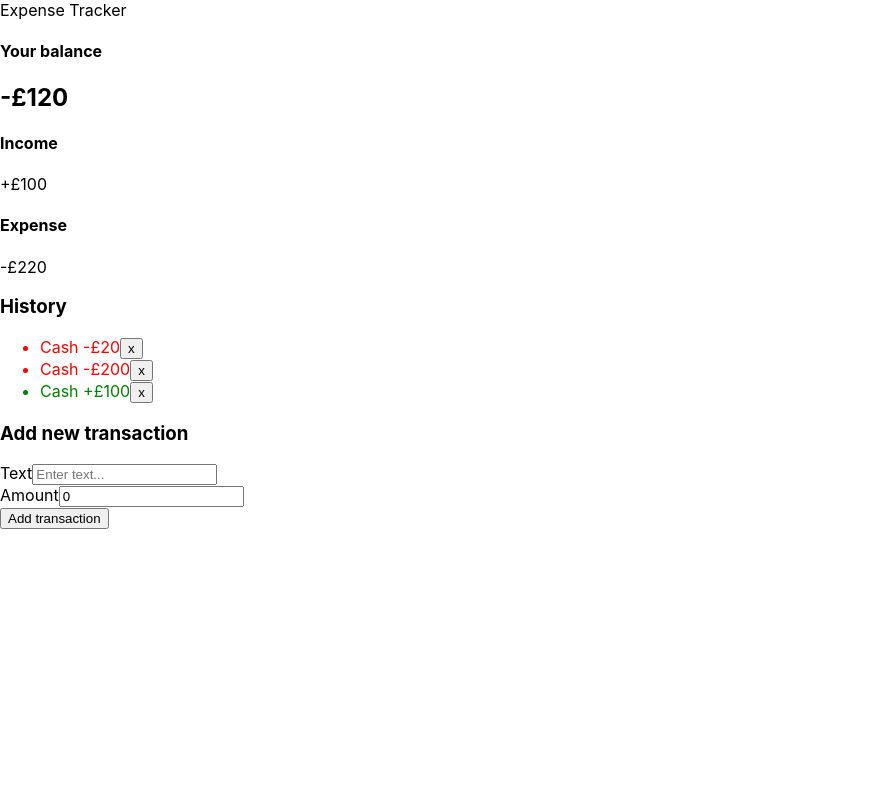
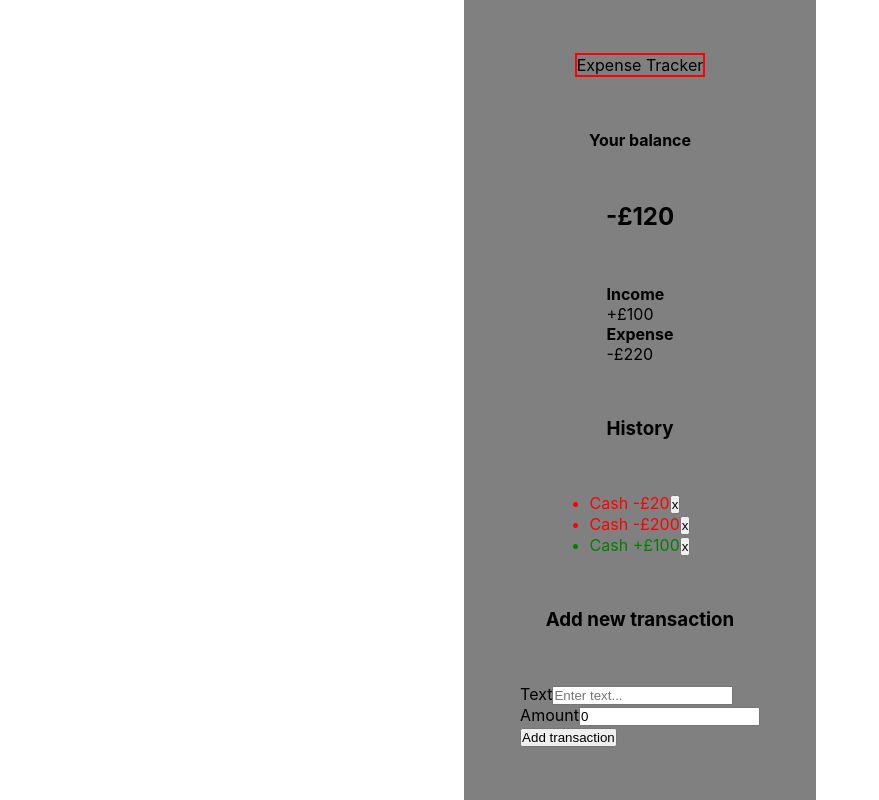
Before and after one commit to 21ciprian/expense-tracker, a React (Create React App) app: page / in a window 1280 px wide. Shown: the whole page, without its empty margins (0-879 px from the left). Built offline with nearby package versions, Linux system fonts and the light colour scheme.

Commit message:
Styled app

```diff
--- a/src/components/App/App.css
+++ b/src/components/App/App.css
@@ -0,0 +1,10 @@
+.app {
+	width: 22rem;
+	height: 100vh;
+	display: flex;
+	flex-direction: column;
+	justify-content: space-evenly;
+	align-items: center;
+	margin: auto;
+	background-color: grey;
+}
--- /dev/null
+++ b/src/components/Header/Header.module.css
@@ -0,0 +1,4 @@
+.header {
+	margin-top: 0;
+	border: 2px solid red;
+}
--- a/src/components/Header/index.tsx
+++ b/src/components/Header/index.tsx
@@ -1,11 +1,12 @@
 import React from 'react'
+import styles from './Header.module.css'
 
 type HeaderProps = {
 	title: string
 }
 
 function Header({title}: HeaderProps) {
-	return <header>{title}</header>
+	return <header className={styles.header}>{title}</header>
 }
 
 export default Header
--- a/src/index.css
+++ b/src/index.css
@@ -1,5 +1,9 @@
+* {
+	padding: 0;
+	margin: 0;
+	box-sizing: border-box;
+}
 body {
-  margin: 0;
 	font-family: -apple-system, BlinkMacSystemFont, 'Segoe UI', 'Roboto', 'Oxygen',
 		'Ubuntu', 'Cantarell', 'Fira Sans', 'Droid Sans', 'Helvetica Neue',
 		sans-serif;
```
Lines whose indentation alone changed are shown as unchanged.
